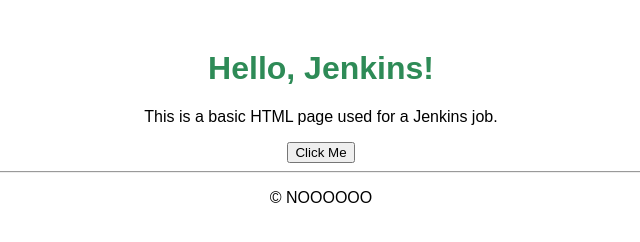
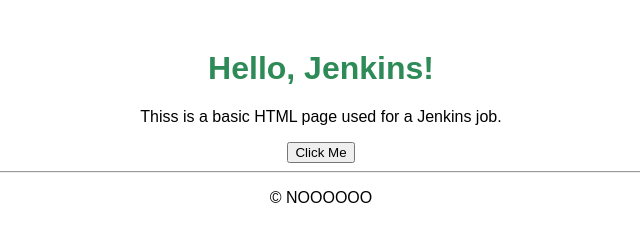
Before and after one commit to Nithien-SA/DevOps, a plain HTML site: page index.html in a window 1280 px wide. Shown: the full height of the page, 319-959 px from the left. Drawn offline with Linux system fonts and the light colour scheme.

Commit message:
Update index.html

```diff
--- a/index.html
+++ b/index.html
@@ -6,7 +6,7 @@
 <body style="font-family: Arial, sans-serif; text-align: center; margin-top: 50px;">
 
     <h1 style="color: #2E8B57;">Hello, Jenkins!</h1>
-    <p>This is a basic HTML page used for a Jenkins job.</p>
+    <p>Thiss is a basic HTML page used for a Jenkins job.</p>
 
     <button onclick="showMessage()">Click Me</button>
 
```
